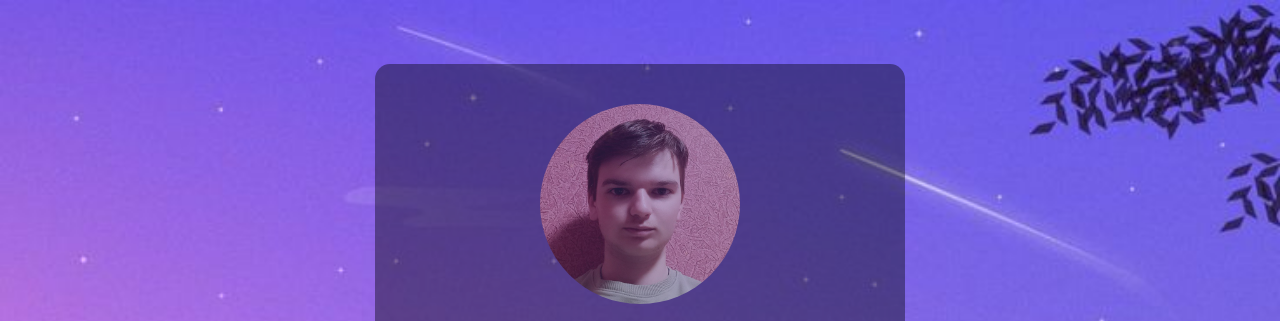
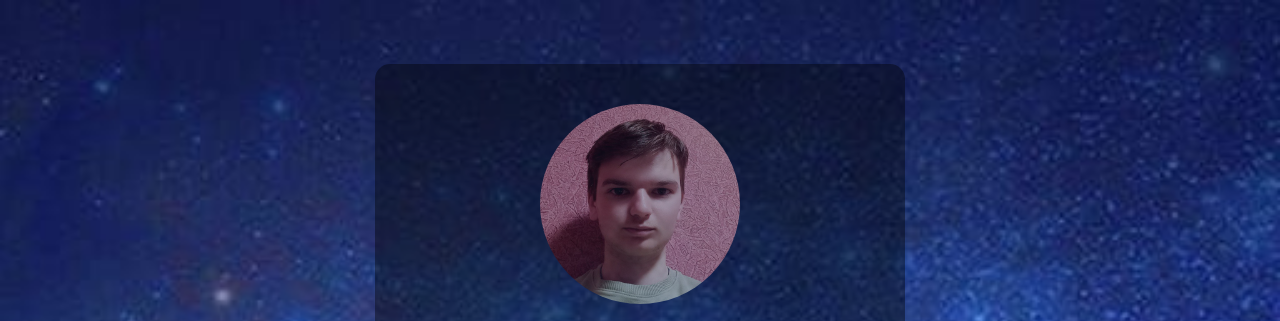
Before and after one commit to Finral991/harry-coder, a plain HTML site: page index.html in a window 1280 px wide. Shown: the top 321 px of the page. Drawn offline with Linux system fonts and the light colour scheme.

Commit message:
Initial commit

```diff
--- a/style.css
+++ b/style.css
@@ -13,7 +13,7 @@
     body{
     margin: 0;
     padding: 0;
-    background: url(fi.jpg) no-repeat;
+    background: url(phone.jpg) no-repeat;
     background-size: cover;
     }
     .box{
```
Also changed, not shown: phone.jpg (added).
